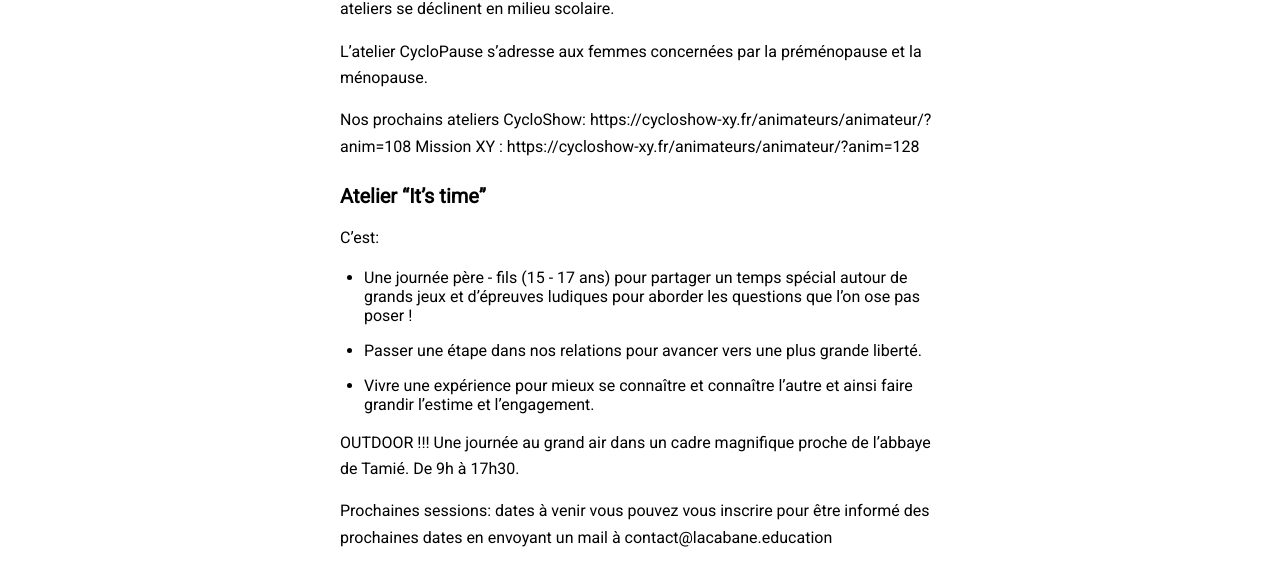
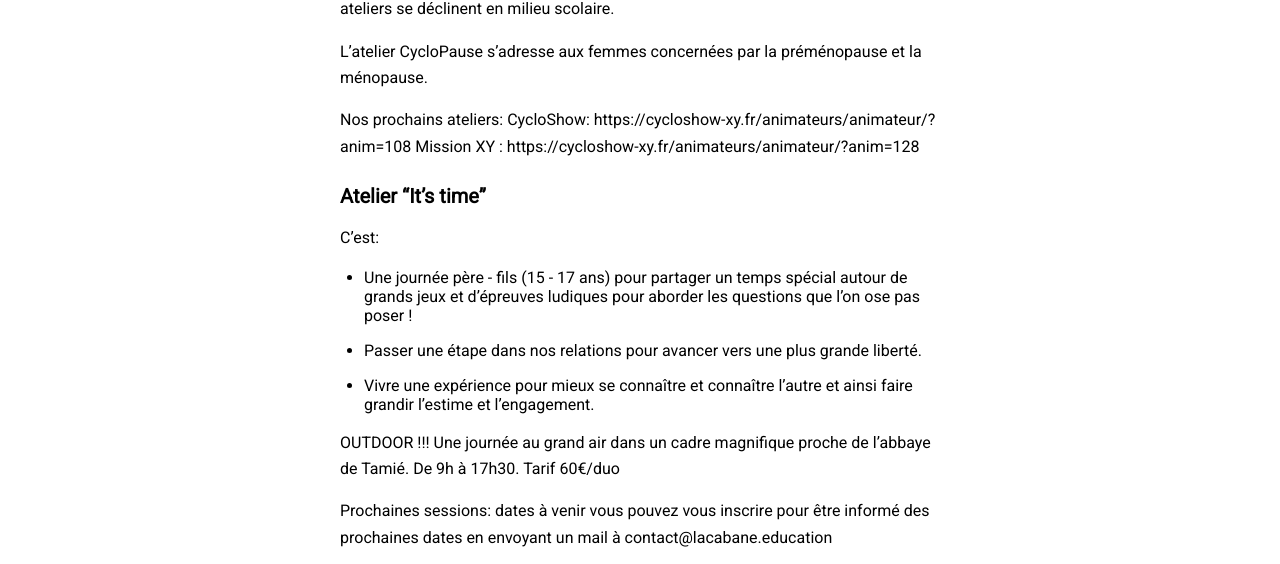
Before and after one commit to la-cabane/la-cabane.github.io, a Jekyll site: the page built from _posts/2016-09-09-propositions.md, in a window 1280 px wide and 900 px high, scrolled down 1819 px. Shown: the part 150-714 px from the top of the window. Built offline with Jekyll 4.4.1, drawn with Linux system fonts in a browser that asks for light colours; nearby versions of some CDN libraries.

Commit message:
Update 2016-09-09-propositions.md

```diff
--- a/_posts/2016-09-09-propositions.md
+++ b/_posts/2016-09-09-propositions.md
@@ -53,7 +53,7 @@
 
 L'atelier CycloPause s'adresse aux femmes concernées par la préménopause et la ménopause.
 
-Nos prochains ateliers
+Nos prochains ateliers:
 CycloShow: https://cycloshow-xy.fr/animateurs/animateur/?anim=108
 Mission XY : https://cycloshow-xy.fr/animateurs/animateur/?anim=128
 
@@ -63,7 +63,9 @@
 - Passer une étape dans nos relations pour avancer vers une plus grande liberté.
 - Vivre une expérience pour mieux se connaître et connaître l'autre et ainsi faire grandir l'estime et l'engagement.
 
-OUTDOOR !!! Une journée au grand air dans un cadre magnifique proche de l'abbaye de Tamié. De 9h à 17h30.
+OUTDOOR !!! Une journée au grand air dans un cadre magnifique proche de l'abbaye de Tamié.
+De 9h à 17h30.
+Tarif 60€/duo
 
 Prochaines sessions: dates à venir
 vous pouvez vous inscrire pour être informé des prochaines dates en envoyant un mail à contact@lacabane.education
```
